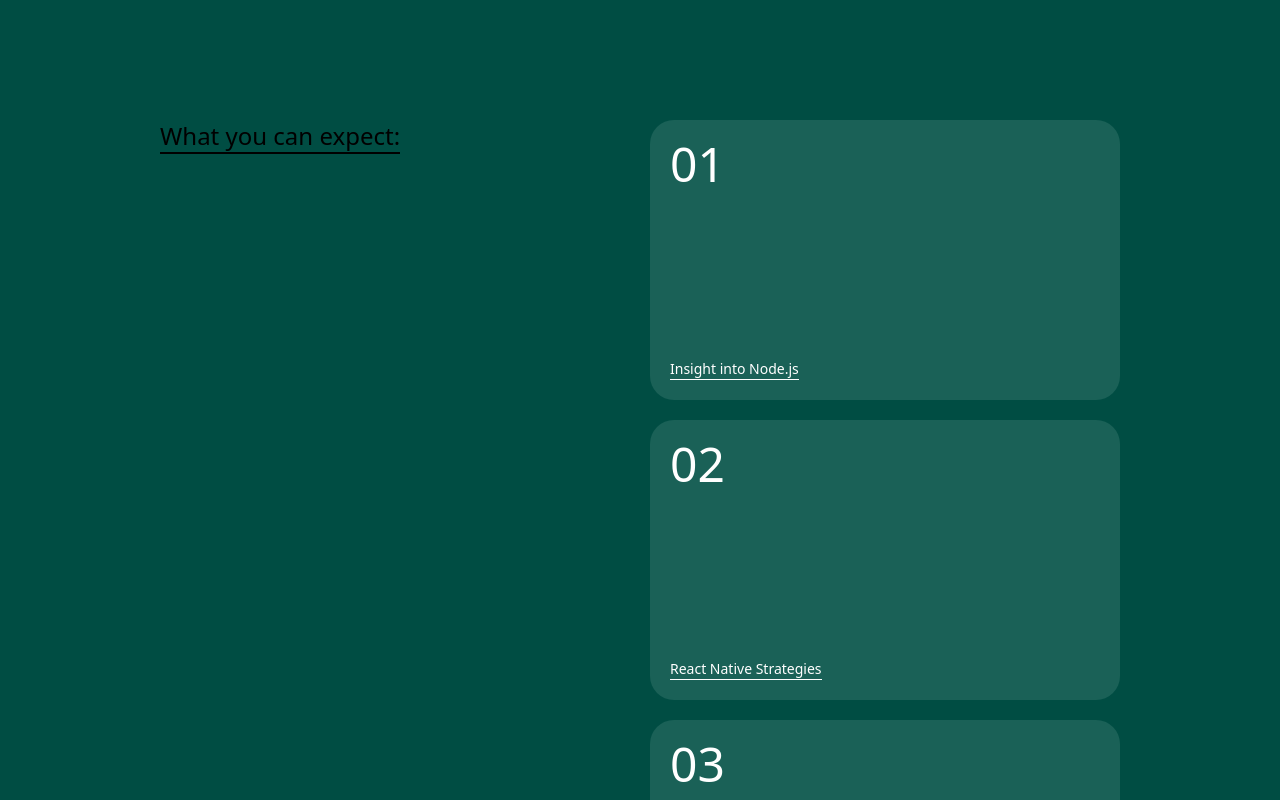
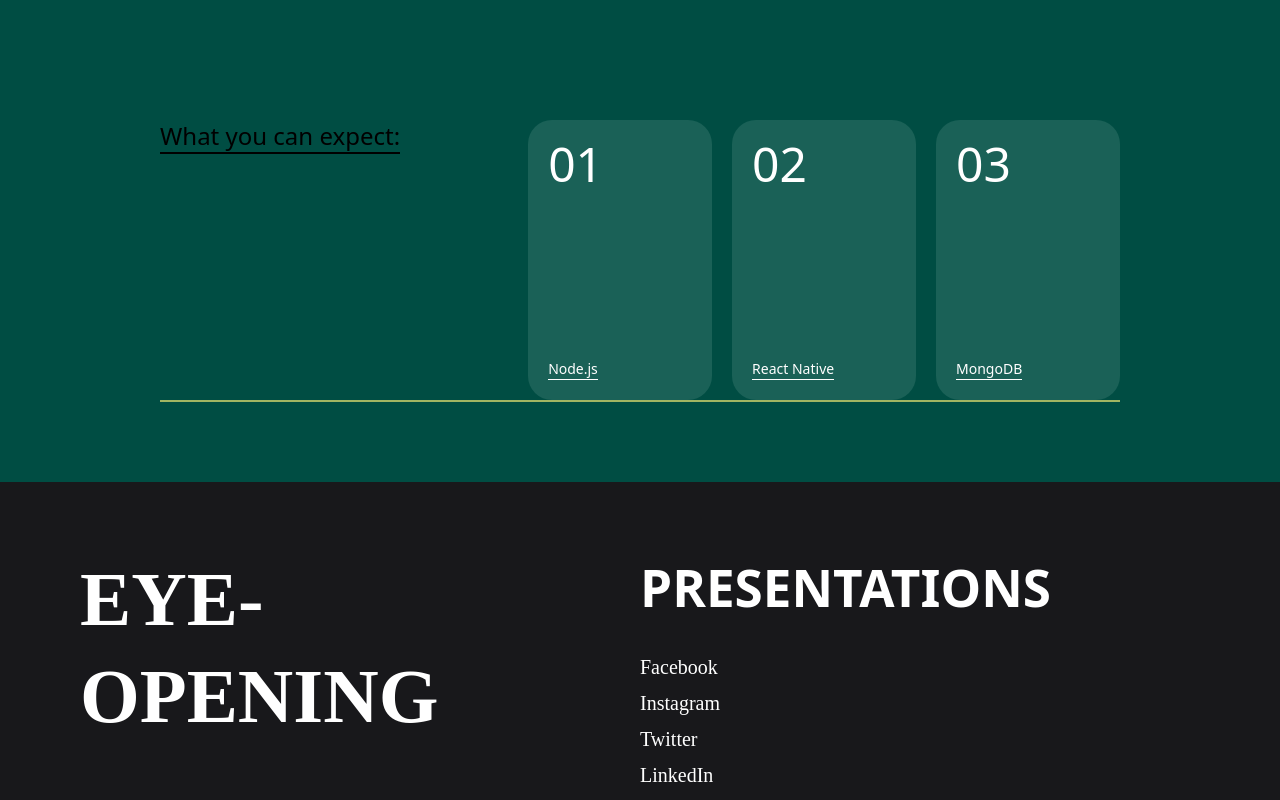
Before and after one commit to anshima23/OCHI, a React (Vite) app: page /insights in a window 1280 px wide. Shown: the part 1320-2120 px from the top of the page. Built offline with nearby package versions, Linux system fonts and the light colour scheme.

Commit message:
insight complete

```diff
--- a/src/Links/Insights.jsx
+++ b/src/Links/Insights.jsx
@@ -3,9 +3,9 @@ import { motion } from "framer-motion";
 import Footer from "../Components/Footer";
 
 const boxData = [
-  { number: 1, text: "Insight into Node.js" },
-  { number: 2, text: "React Native Strategies" },
-  { number: 3, text: "MongoDB Best Practices" },
+  { number: 1, text: " Node.js" },
+  { number: 2, text: "React Native" },
+  { number: 3, text: "MongoDB" },
 ];
 
 function Insights() {
@@ -55,7 +55,7 @@ function Insights() {
       </div>
 
 
-      <div className="w-full bg-[#004D43] h-[35rem]" p-10>
+      <div className="w-full bg-[#004D43] h-[35rem]" p-8>
         <div className="flex gap-10 overflow-hidden whitespace-nowrap h-full items-center">
           {["We are Developers", "We are Developers", "We are Developers"].map((text, index) => (
             <motion.div
@@ -78,8 +78,8 @@ function Insights() {
     <div className="w-1/2 flex items-start">
       <span className="text-2xl border-b-2 border-black">What you can expect:</span>
     </div>
-          <div className="w-1/2">
-            <div className="grid grid-row-3 gap-5">
+    <div className="w-[85%]">
+      <div className="grid grid-cols-3 gap-5">
         {boxData.map(({ number, text }) => (
           <div
             key={number}
@@ -97,6 +97,8 @@ function Insights() {
     </div>
   </div>
 </div>
+
+
       <Footer />
     </>
   );
```
Lines whose indentation alone changed are shown as unchanged.
